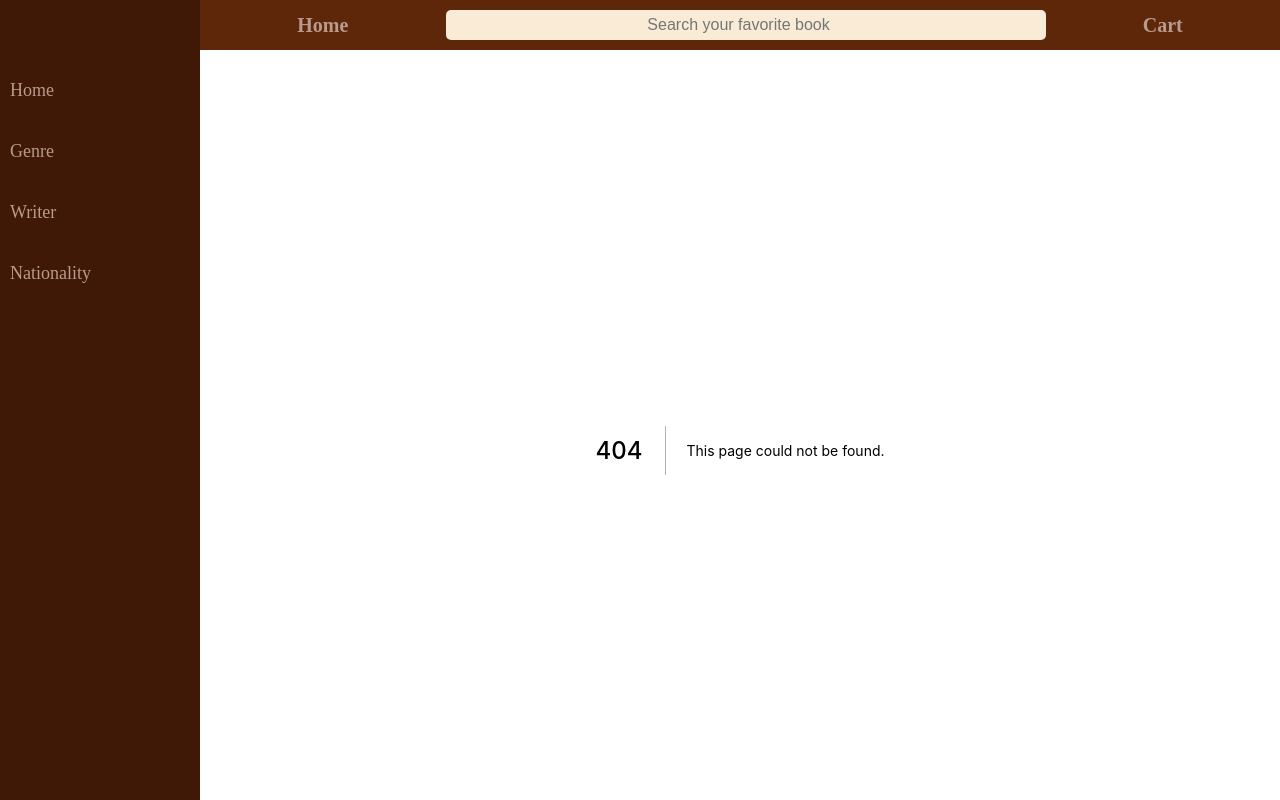
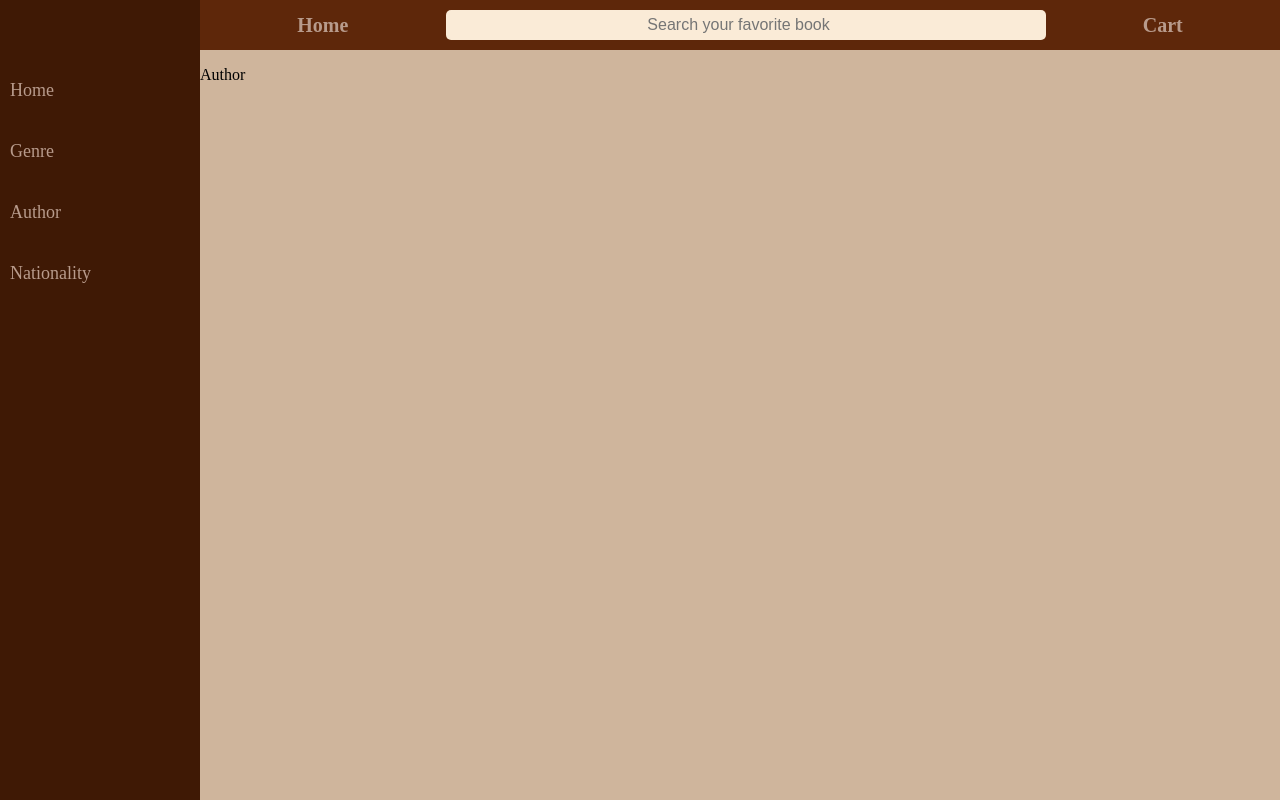
Before and after one commit to Mostafa-Farhadi/bookstore-website-nextjs, a Next.js app: page /author in a window 1280 px wide. Before the commit this address had no page. Shown: the top 800 px of the page. Built offline with nearby package versions, Linux system fonts and the light colour scheme.

Commit message:
Use author instead of writer

```diff
--- a/components/Sidenav.js
+++ b/components/Sidenav.js
@@ -5,7 +5,7 @@ const Sidenav = () => {
         <nav id="sidenav">
             <Link href="/"><a>Home</a></Link>
             <Link href="/genre"><a>Genre</a></Link>
-            <Link href="/writer"><a>Writer</a></Link>
+            <Link href="/author"><a>Author</a></Link>
             <Link href="/nationality"><a>Nationality</a></Link>
         </nav>
     );
--- /dev/null
+++ b/pages/author.js
@@ -0,0 +1,9 @@
+const Author = () => {
+    return (
+        <section id="author">
+            <p>Author</p>
+        </section>
+    );
+}
+
+export default Author;
```
Also changed, not shown: pages/writer.js (deleted, +0 -9 lines).
